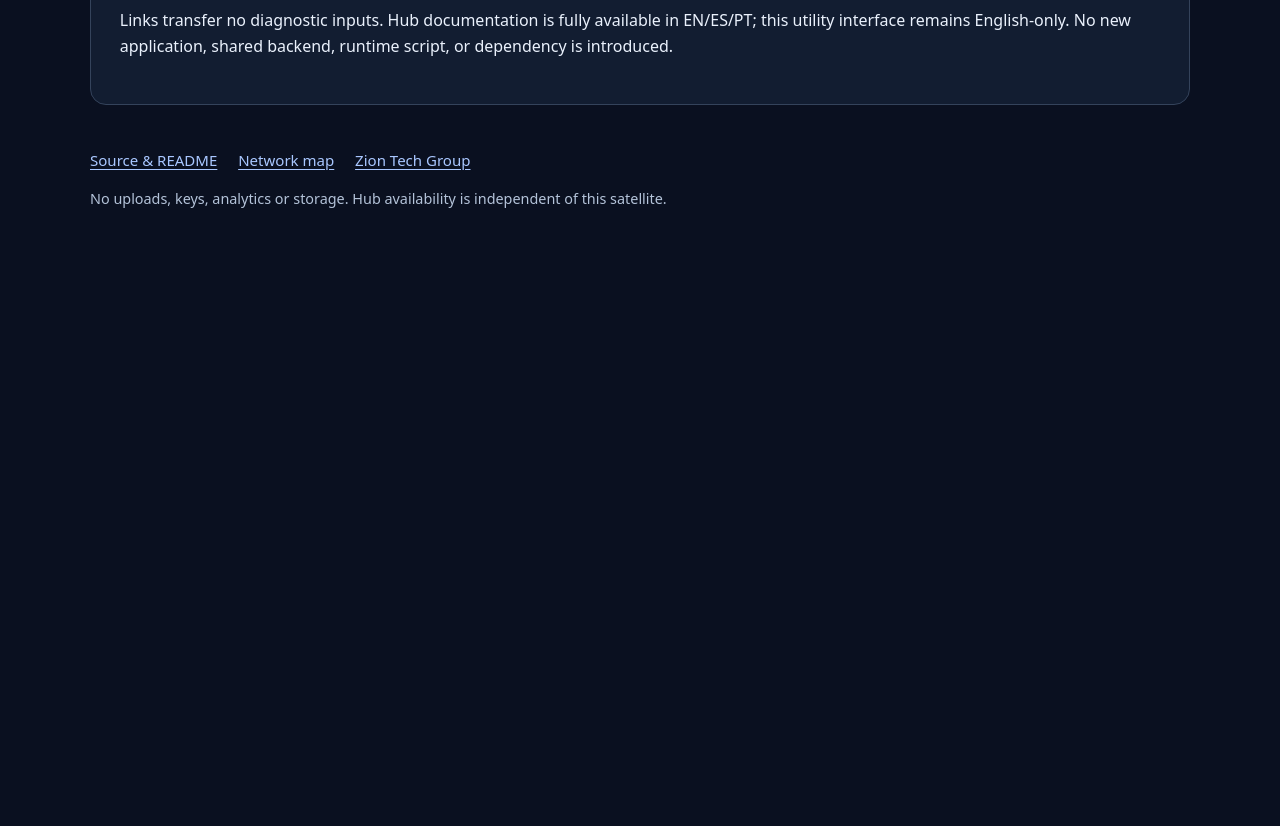
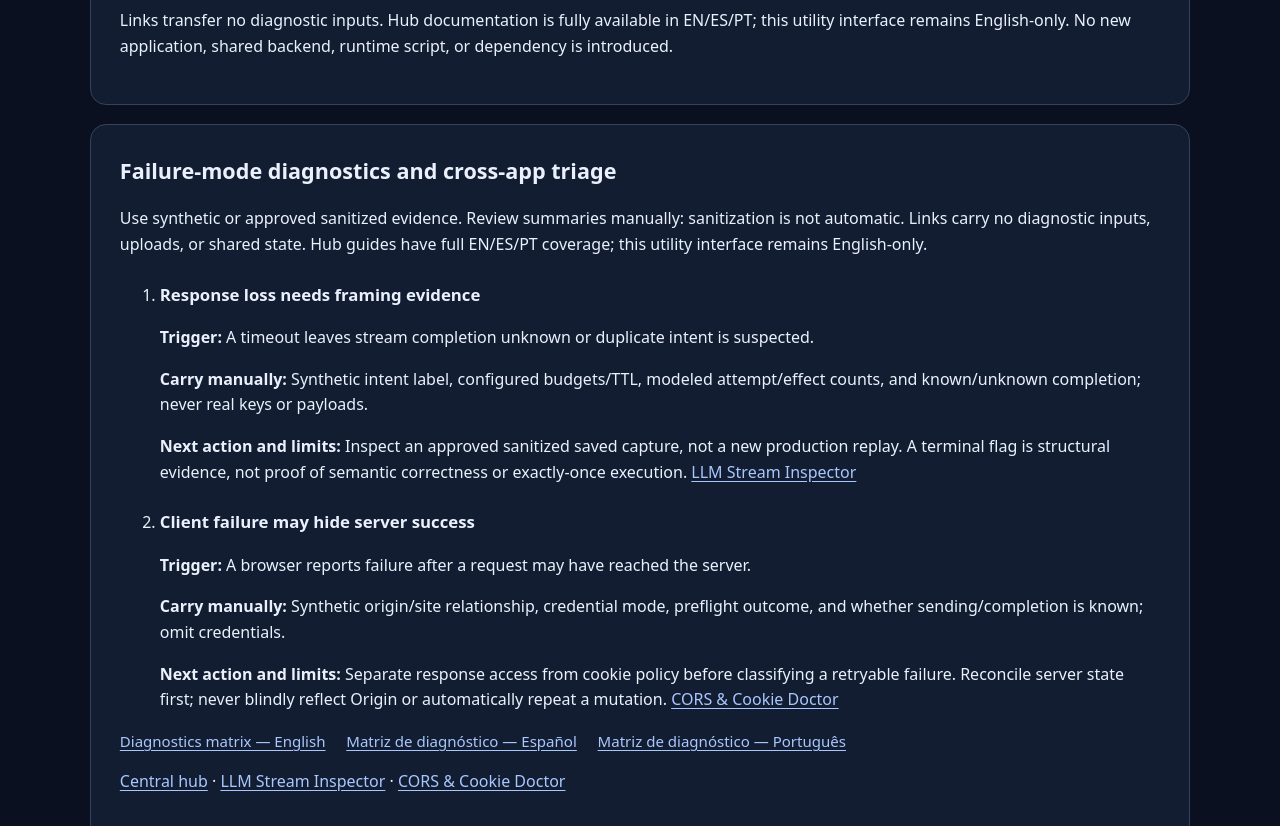
Before and after one commit to saipradikmallakuntla-tech/agent-retry-safety-lab, a plain HTML site: page index.html in a window 1280 px wide. Shown: the part 3800-4626 px from the top of the page. Before the commit the page ends 4072 px from the top, so only its background shows below. Drawn offline with Linux system fonts and the light colour scheme.

Commit message:
Add sanitized retry-to-stream and browser-policy triage handoffs

```diff
--- a/index.html
+++ b/index.html
@@ -24,6 +24,11 @@
 <li data-scenario="key-retention"><h3>Retention and key identity</h3><p><strong>Setup:</strong> Keep the fixture and seed fixed; shorten key TTL, then compare per-attempt keys with a stable intent key.</p><p><strong>Expected finding:</strong> Expired or rotated keys can allow a later request to repeat the side effect; a cache hit does not extend retention.</p><p><strong>Interpretation and limits:</strong> The model does not verify provider contracts. Real systems need payload fingerprints, adequate retention, and reconciliation.</p></li>
 <li data-scenario="retry-budget"><h3>Layer budgets and jitter</h3><p><strong>Setup:</strong> Count attempts at agent, SDK, and transport layers; compare backoff modes with the same seed and bounded budgets.</p><p><strong>Expected finding:</strong> A retry count adds attempts at its layer; nested layers can amplify total requests. Jitter changes scheduling, not intent identity.</p><p><strong>Interpretation and limits:</strong> Fixed-bucket counts are not measured RPS. Independent parent deadlines, cancellation, rate limits, and speculative concurrency are not modeled.</p></li>
 </ol><nav aria-label="Continue diagnosis"><a href="https://saipradikmallakuntla-tech.github.io/llm-stream-inspector/#diagnostic-notes">Inspect stream framing</a> <a href="https://saipradikmallakuntla-tech.github.io/cors-cookie-doctor/#diagnostic-notes">Inspect browser access and cookies</a></nav><nav aria-label="Architecture and roadmap languages"><a href="https://saipradikmallakuntla-tech.github.io/zion-ai-apps-hub/changelog.html#architecture" lang="en" hreflang="en">Architecture &amp; roadmap — English</a> <a href="https://saipradikmallakuntla-tech.github.io/zion-ai-apps-hub/es/changelog.html#architecture" lang="es" hreflang="es">Arquitectura y hoja de ruta — Español</a> <a href="https://saipradikmallakuntla-tech.github.io/zion-ai-apps-hub/pt/changelog.html#architecture" lang="pt" hreflang="pt">Arquitetura e roteiro — Português</a></nav><p>Links transfer no diagnostic inputs. Hub documentation is fully available in EN/ES/PT; this utility interface remains English-only. No new application, shared backend, runtime script, or dependency is introduced.</p></section>
+
+<section id="cross-app-triage" class="panel" aria-labelledby="cross-app-triage-heading"><h2 id="cross-app-triage-heading">Failure-mode diagnostics and cross-app triage</h2><p>Use synthetic or approved sanitized evidence. Review summaries manually: sanitization is not automatic. Links carry no diagnostic inputs, uploads, or shared state. Hub guides have full EN/ES/PT coverage; this utility interface remains English-only.</p><ol>
+<li data-handoff="retry-to-stream"><h3>Response loss needs framing evidence</h3><p><strong>Trigger:</strong> A timeout leaves stream completion unknown or duplicate intent is suspected.</p><p><strong>Carry manually:</strong> Synthetic intent label, configured budgets/TTL, modeled attempt/effect counts, and known/unknown completion; never real keys or payloads.</p><p><strong>Next action and limits:</strong> Inspect an approved sanitized saved capture, not a new production replay. A terminal flag is structural evidence, not proof of semantic correctness or exactly-once execution. <a href="https://saipradikmallakuntla-tech.github.io/llm-stream-inspector/#diagnostic-notes" lang="en" hreflang="en">LLM Stream Inspector</a></p></li>
+<li data-handoff="retry-to-cors"><h3>Client failure may hide server success</h3><p><strong>Trigger:</strong> A browser reports failure after a request may have reached the server.</p><p><strong>Carry manually:</strong> Synthetic origin/site relationship, credential mode, preflight outcome, and whether sending/completion is known; omit credentials.</p><p><strong>Next action and limits:</strong> Separate response access from cookie policy before classifying a retryable failure. Reconcile server state first; never blindly reflect Origin or automatically repeat a mutation. <a href="https://saipradikmallakuntla-tech.github.io/cors-cookie-doctor/#diagnostic-notes" lang="en" hreflang="en">CORS &amp; Cookie Doctor</a></p></li>
+</ol><nav aria-label="Diagnostics matrix languages"><a href="https://saipradikmallakuntla-tech.github.io/zion-ai-apps-hub/diagnostics-matrix.html#triage-retry" lang="en" hreflang="en">Diagnostics matrix — English</a> <a href="https://saipradikmallakuntla-tech.github.io/zion-ai-apps-hub/es/diagnostics-matrix.html#triage-retry" lang="es" hreflang="es">Matriz de diagnóstico — Español</a> <a href="https://saipradikmallakuntla-tech.github.io/zion-ai-apps-hub/pt/diagnostics-matrix.html#triage-retry" lang="pt" hreflang="pt">Matriz de diagnóstico — Português</a></nav><p><a href="https://saipradikmallakuntla-tech.github.io/zion-ai-apps-hub/">Central hub</a> · <a href="https://saipradikmallakuntla-tech.github.io/llm-stream-inspector/#diagnostic-notes" lang="en" hreflang="en">LLM Stream Inspector</a> · <a href="https://saipradikmallakuntla-tech.github.io/cors-cookie-doctor/#diagnostic-notes" lang="en" hreflang="en">CORS &amp; Cookie Doctor</a></p></section>
 </main>
 <footer class="shell"><nav aria-label="Project resources"><a href="https://github.com/saipradikmallakuntla-tech/agent-retry-safety-lab">Source &amp; README</a><a href="https://github.com/saipradikmallakuntla-tech/agent-retry-safety-lab/blob/main/NETWORK.md">Network map</a><a href="https://ziontechgroup.com/">Zion Tech Group</a></nav><p>No uploads, keys, analytics or storage. Hub availability is independent of this satellite.</p></footer>
 </body></html>
```
Also changed, not shown: 2 other files.
